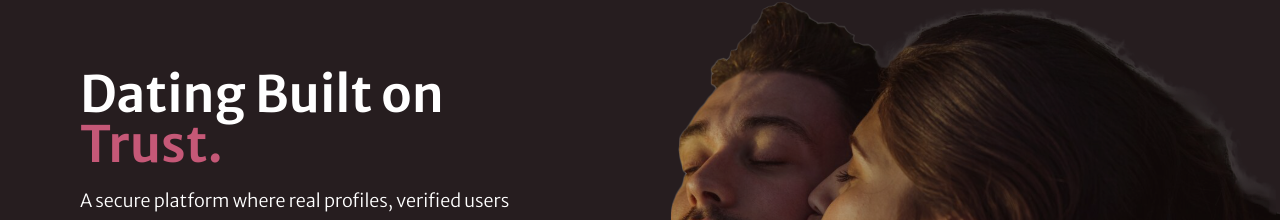
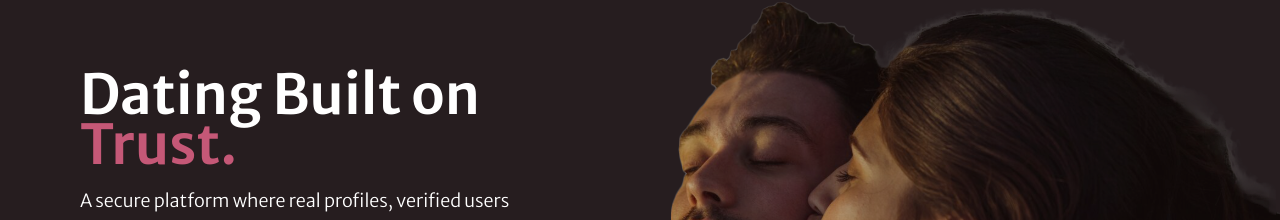
Before and after one commit to cyndylove1/chatmeet, a Next.js app: page / in a window 1280 px wide. Shown: the part 207-427 px from the top of the page. Built offline with nearby package versions, Linux system fonts and the light colour scheme; a web font is replaced by a local one.

Commit message:
completed project

```diff
--- a/app/components/hero.tsx
+++ b/app/components/hero.tsx
@@ -9,7 +9,7 @@ export default function Hero() {
       <div className="relative z-10 flex items-center min-h-screen px-4 lg:px-20">
         <div className="lg:max-w-[60%] w-full">
           <AnimatedItem index={0} delay={0.05}>
-            <h1 className="text-white text-[40px] lg:text-[50px] md:text-[60px] font-[600] leading-[50px]">
+            <h1 className="text-white text-[40px] lg:text-[55px] md:text-[60px] font-[600] leading-[50px]">
               Dating Built on <br />
               <span className="text-[var(--primary)]">Trust.</span>
             </h1>
```
